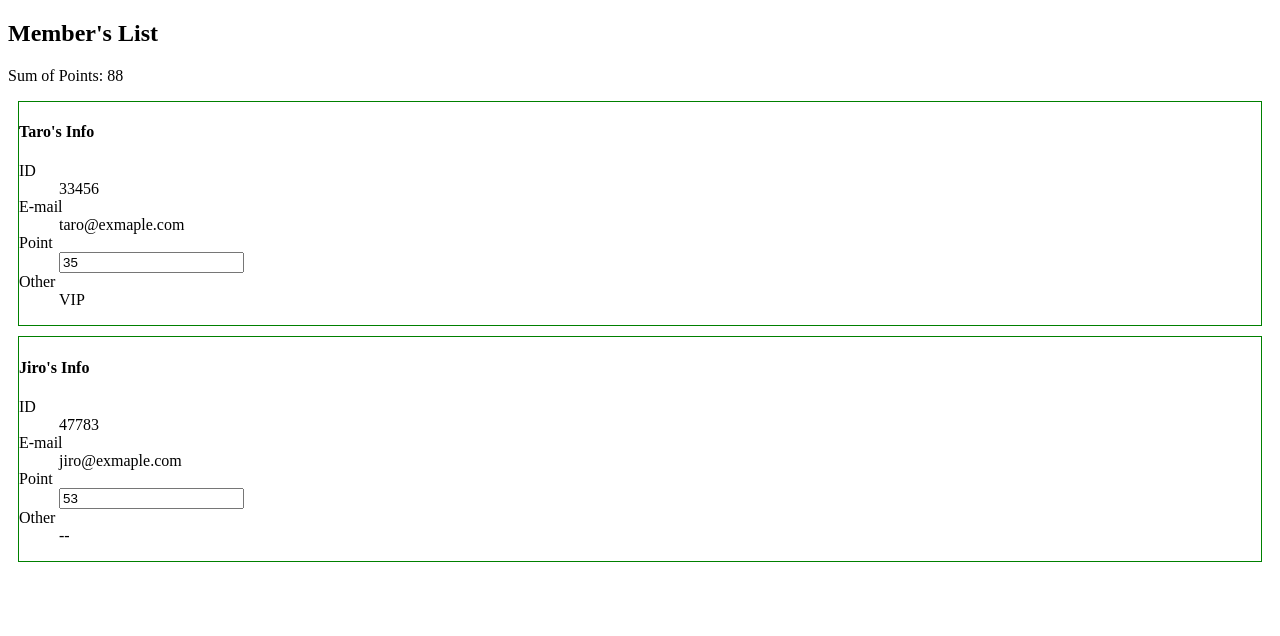
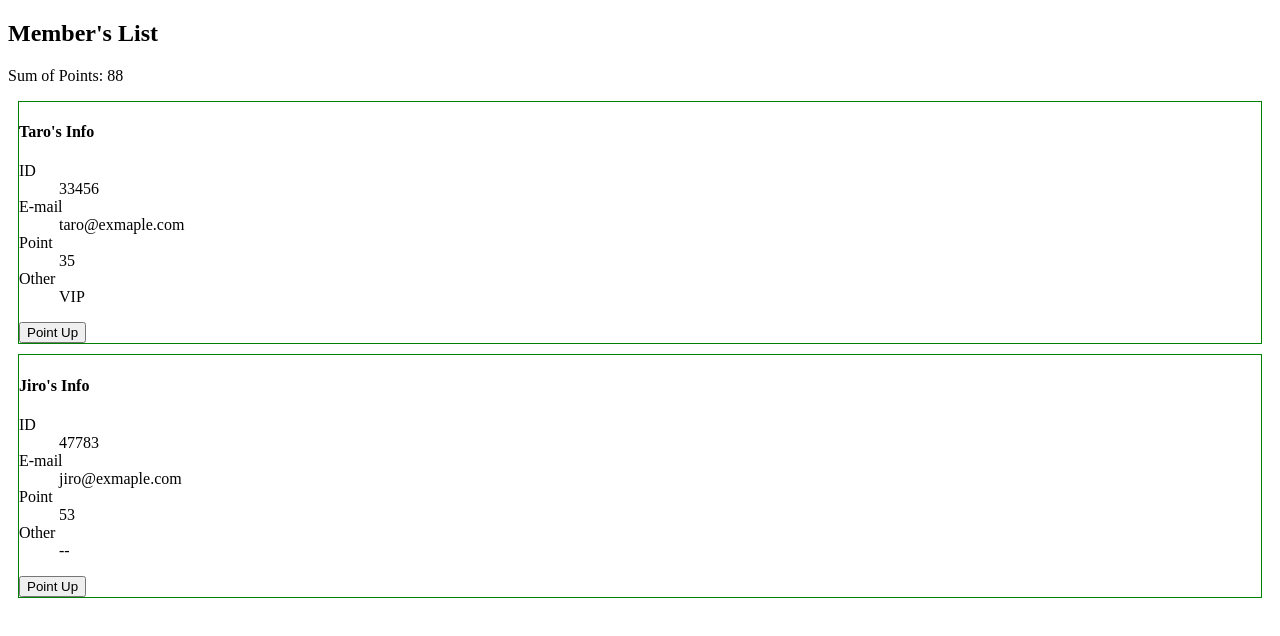
Before and after one commit to koyamal/pra_vue3, a Vue app in the folder Vue3FrontDevTextBook/chap13/myUnitTest/: page / in a window 1280 px wide. Shown: the top 636 px of the page. Built offline with nearby package versions, Linux system fonts and the light colour scheme.

Commit message:
Change to 5.8.2

```diff
--- a/Vue3FrontDevTextBook/chap13/myUnitTest/src/App.vue
+++ b/Vue3FrontDevTextBook/chap13/myUnitTest/src/App.vue
@@ -14,6 +14,12 @@ const totalPoints = computed(
     return total;
   }
 );
+const onIncrementPoint = (id: number): void => {
+  const member = memberList.value.get(id);
+  if(member != undefined){
+    member.points++;
+  }
+}
 interface Member{
   id: number;
   name: string;
@@ -22,6 +28,7 @@ interface Member{
   note?: string;
 };
 </script>
+
 <template>
   <section>
     <h1>Member's List</h1>
@@ -32,8 +39,9 @@ interface Member{
       v-bind:id="id"
       v-bind:name="member.name"
       v-bind:email="member.email"
-      v-model:points="member.points"
+      v-bind:points="member.points"
       v-bind:note="member.note"
+      v-on:incrementPoint="onIncrementPoint"
     />
   </section>
 </template>
--- a/Vue3FrontDevTextBook/chap13/myUnitTest/src/components/OneMember.vue
+++ b/Vue3FrontDevTextBook/chap13/myUnitTest/src/components/OneMember.vue
@@ -1,4 +1,5 @@
 <script setup lang="ts">
+import {computed} from "vue";
 interface Props{
   id: number;
   name: string;
@@ -7,17 +8,15 @@ interface Props{
   note?: string;
 }
 interface Emits {
-  (event: "update:points", points: number): void;
+  (event: "incrementPoint", id: number): void;
 }
 const props = withDefaults(
   defineProps<Props>(),
   {note: "--"}
 );
 const emit = defineEmits<Emits>();
-const onInput = (event: Event): void => {
-  const element = event.target as HTMLInputElement;
-  const inputPoints = Number(element.value);
-  emit("update:points", inputPoints);
+const pointUp = (): void => {
+  emit("incrementPoint", props.id);
 }
 </script>
 
@@ -30,15 +29,13 @@ const onInput = (event: Event): void => {
       <dt>E-mail</dt>
       <dd>{{ email }}</dd>
       <dt>Point</dt>
-      <dd>
-        <input type="number" v-bind:value="points" v-on:input="onInput">
-      </dd>
+      <dd>{{ points }}</dd>
       <dt>Other</dt>
       <dd>{{ note }}</dd>
     </dl>
+    <button v-on:click="pointUp">Point Up</button>
   </section>
 </template>
-
 <style scoped>
 .box{
   border: green 1px solid;
```
